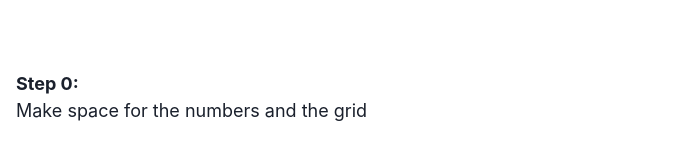
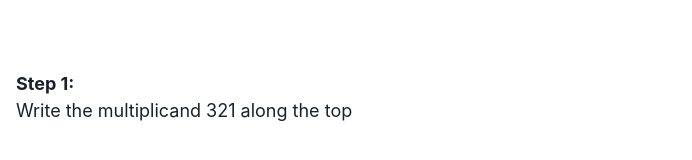
Before and after one commit to sgilroy/lattice-multiplication-teacher, a React (Vite) app: page / in a window 1280 px wide. Shown: the part 304-464 px from the top of the page, without its empty margins (0-692 px from the left). Built offline with nearby package versions, Linux system fonts and the light colour scheme.

Commit message:
Eliminate step 0

```diff
--- a/src/components/LatticeSolutionSteps.tsx
+++ b/src/components/LatticeSolutionSteps.tsx
@@ -31,6 +31,16 @@ type SolutionStepViewProps = {
   solution: number[];
 };
 
+const STEPS = {
+  WRITE_MULTIPLICAND: 0,
+  WRITE_MULTIPLIER: 1,
+  DRAW_GRID: 2,
+  MULTIPLY_DIGITS: 3,
+  ADD_BOTTOM_TOTALS: 4,
+  ADD_LEFT_TOTALS: 5,
+  WRITE_SOLUTION: 6,
+};
+
 const SolutionStepView = ({
   currentStep,
   gridSubsteps,
@@ -39,13 +49,19 @@ const SolutionStepView = ({
   multiplier,
   solution,
 }: SolutionStepViewProps) => {
-  const isGridSubstep = currentStep >= 4 && currentStep < 4 + gridSubsteps;
+  const isGridSubstep =
+    currentStep >= STEPS.MULTIPLY_DIGITS &&
+    currentStep < STEPS.MULTIPLY_DIGITS + gridSubsteps;
   const colIndex =
     currentSolutionStep &&
-    Math.floor((currentStep - 4) / currentSolutionStep.multiplier.length);
+    Math.floor(
+      (currentStep - STEPS.MULTIPLY_DIGITS) /
+        currentSolutionStep.multiplier.length
+    );
   const rowIndex =
     currentSolutionStep &&
-    (currentStep - 4) % currentSolutionStep.multiplier.length;
+    (currentStep - STEPS.MULTIPLY_DIGITS) %
+      currentSolutionStep.multiplier.length;
   const row =
     isGridSubstep &&
     currentSolutionStep.lattice &&
@@ -64,13 +80,14 @@ const SolutionStepView = ({
         />
       )}
       <Box fontSize="lg" mt={4}>
-        <Text fontWeight="bold">Step {currentStep}:</Text>
-        {currentStep === 0 && ` Make space for the numbers and the grid`}
-        {currentStep === 1 &&
+        <Text fontWeight="bold">Step {currentStep + 1}:</Text>
+        {currentStep === STEPS.MAKE_SPACE &&
+          ` Make space for the numbers and the grid`}
+        {currentStep === STEPS.WRITE_MULTIPLICAND &&
           ` Write the multiplicand ${multiplicand} along the top`}
-        {currentStep === 2 &&
+        {currentStep === STEPS.WRITE_MULTIPLIER &&
           ` Write the multiplier ${multiplier} along the right side`}
-        {currentStep === 3 && ` Draw the grid`}
+        {currentStep === STEPS.DRAW_GRID && ` Draw the grid`}
         {isGridSubstep && (
           <>
             Multiply each digit of the multiplicand by each digit of the
@@ -88,17 +105,17 @@ const SolutionStepView = ({
             </Flex>
           </>
         )}
-        {currentStep === 4 + gridSubsteps &&
+        {currentStep === STEPS.ADD_BOTTOM_TOTALS + gridSubsteps - 1 &&
           ` Starting from the right, add up the diagonals: ${currentSolutionStep.totalsBottom
             .slice()
             .reverse()
             .join(", ")}`}
-        {currentStep === 5 + gridSubsteps &&
+        {currentStep === STEPS.ADD_LEFT_TOTALS + gridSubsteps - 1 &&
           ` Continue adding diagonals for the left side, bottom to top: ${currentSolutionStep.totalsLeft
             .slice()
             .reverse()
             .join(", ")}`}
-        {currentStep === 6 + gridSubsteps &&
+        {currentStep === STEPS.WRITE_SOLUTION + gridSubsteps - 1 &&
           ` Write out the solution: ${solution.join("")}`}
       </Box>
     </>
@@ -165,36 +182,44 @@ function LatticeSolutionSteps({
     const steps: SolutionStep[] = [];
     const gridSubsteps = multiplicandDigits.length * multiplierDigits.length;
     setGridSubsteps(gridSubsteps);
-    for (let i = 0; i < 7 + gridSubsteps; i++) {
+    for (
+      let stepIndex = 0;
+      stepIndex < STEPS.WRITE_SOLUTION + gridSubsteps;
+      stepIndex++
+    ) {
       const step: SolutionStep = {
         multiplicand:
-          i >= 1
+          stepIndex >= STEPS.WRITE_MULTIPLICAND
             ? multiplicandDigits
             : Array(multiplicandDigits.length).fill(undefined).map(Number),
         multiplier:
-          i >= 2
+          stepIndex >= STEPS.WRITE_MULTIPLIER
             ? multiplierDigits
             : Array(multiplierDigits.length).fill(undefined).map(Number),
         totalsBottom: [],
         totalsLeft: [],
       };
-      if (i >= 3) {
+      if (stepIndex >= STEPS.DRAW_GRID) {
         step.lattice = multiplicandDigits.map(() =>
           multiplierDigits.map(() => [NaN, NaN])
         );
         // sub steps
-        for (let j = 0; j < Math.min(i - 3, gridSubsteps); j++) {
-          const row = j % multiplierDigits.length;
-          const col = Math.floor(j / multiplierDigits.length);
+        for (
+          let substepIndex = 0;
+          substepIndex < Math.min(stepIndex - STEPS.DRAW_GRID, gridSubsteps);
+          substepIndex++
+        ) {
+          const row = substepIndex % multiplierDigits.length;
+          const col = Math.floor(substepIndex / multiplierDigits.length);
           const product = multiplicandDigits[col] * multiplierDigits[row];
           step.lattice[col][row][0] = Math.floor(product / 10);
           step.lattice[col][row][1] = product % 10;
         }
       }
-      if (i >= 4 + gridSubsteps) {
+      if (stepIndex >= STEPS.MULTIPLY_DIGITS + gridSubsteps) {
         step.totalsBottom = totalsBottom.slice();
       }
-      if (i >= 5 + gridSubsteps) {
+      if (stepIndex >= STEPS.ADD_BOTTOM_TOTALS + gridSubsteps) {
         step.totalsLeft = totalsLeftPadded.slice();
       }
       steps.push(step);
```
